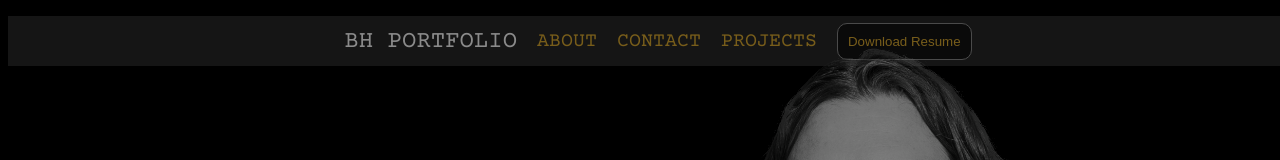
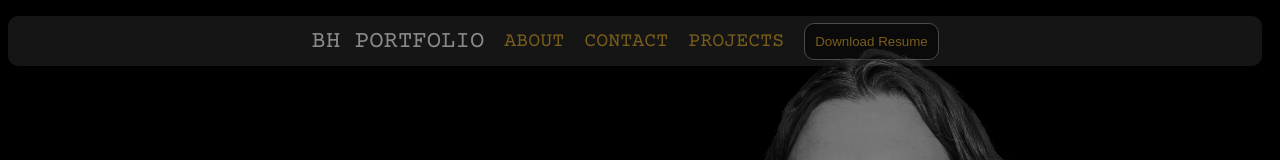
Before and after one commit to ClarkDoom/portfolio-react, a React (Create React App) app: page / in a window 1280 px wide. Shown: the top 160 px of the page. Built offline with nearby package versions, Linux system fonts and the light colour scheme.

Commit message:
further styling changes

```diff
--- a/src/components/NavBar.css
+++ b/src/components/NavBar.css
@@ -1,7 +1,7 @@
 nav {
   position: fixed;
   top: 0;
-  width: 100%;
+  width: 98%;
   height: 50px;
   background-color: rgba(21, 21, 21, 0);
   /* display: flex;
@@ -18,6 +18,10 @@ nav {
   /* width: 100%; Full width */
 }
 
+ul {
+  padding: 0px 0px 0px 0px;
+}
+
 .list {
   list-style-type: none;
   background-color: rgb(21, 21, 21);
@@ -26,6 +30,7 @@ nav {
   justify-content: center;
   align-items: center;
   position: relative;
+  border-radius: 10px;
 }
 
 .items {
@@ -64,6 +69,10 @@ nav {
 #home-link a:hover {
   opacity: 1;
 }
+
+/* nav ul {
+  padding-inline-start: 0px;
+} */
 
 nav img {
   width: 10%;
```
